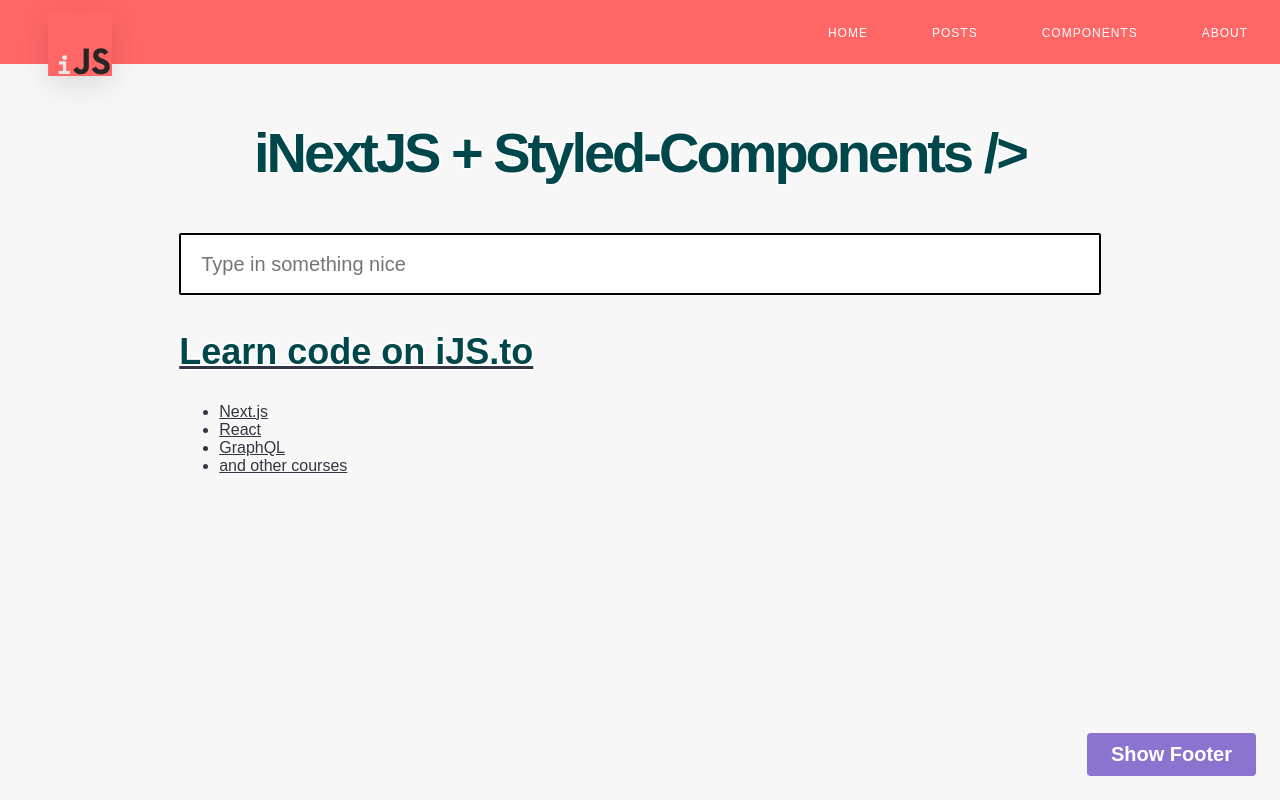
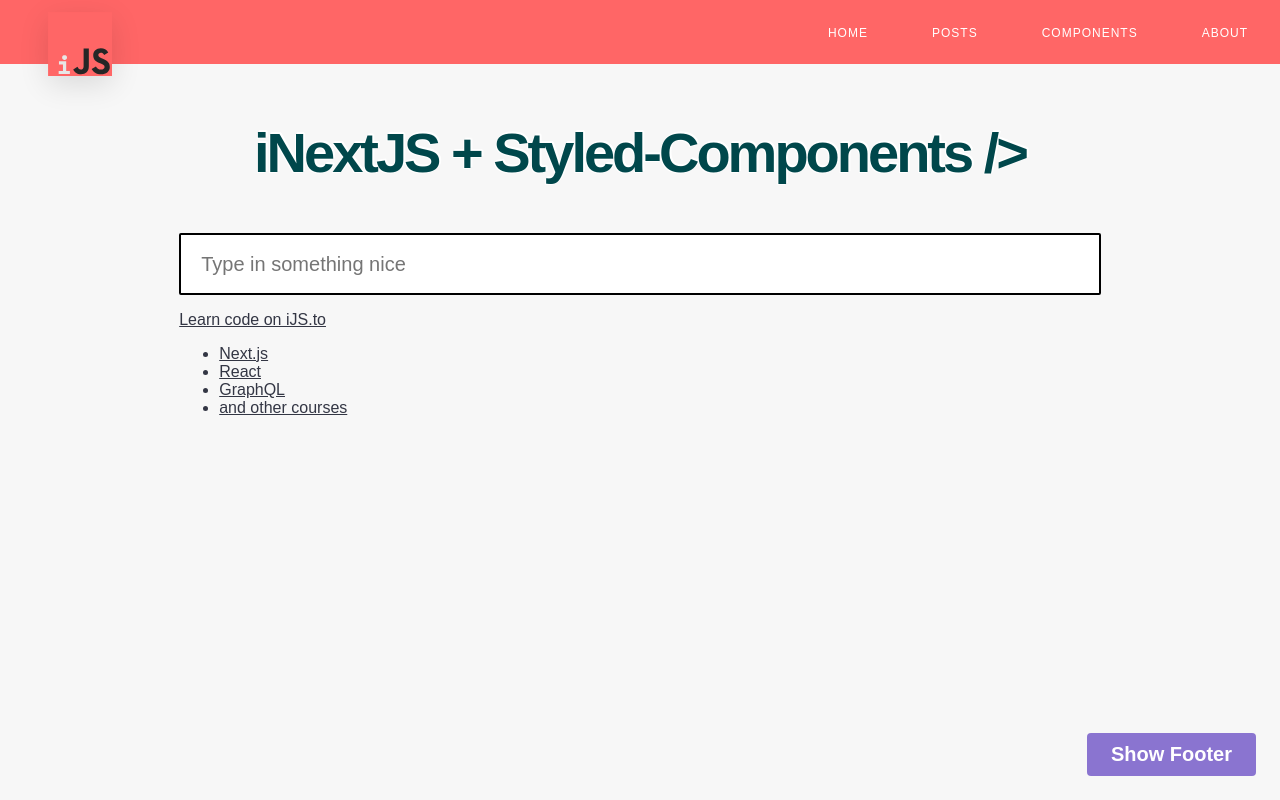
Before and after one commit to ijsto/istyled-nextjs, a Next.js app: page / in a window 1280 px wide. Built offline with nearby package versions, Linux system fonts and the light colour scheme.

Commit message:
[update] title + minor tweaks
Signed-off-by: ScottAgirs <scott@ijs.to>

```diff
--- a/components/Meta.js
+++ b/components/Meta.js
@@ -5,7 +5,7 @@ const Meta = () => {
     <>
       <Head>
         <title>
-          iStyled Next.js - Boilerplate for Next.js with Styled-Components
+          iStyled Next.js | iJS Boilerplate for Next.js with Styled-Components
         </title>
 
         <link rel="shortcut icon" href="/favicon.png" />
--- a/pages/index.js
+++ b/pages/index.js
@@ -9,19 +9,15 @@ export default () => {
 
       <input placeholder="Type in something nice" type="text" />
 
-      <a
-        href="https://ijs.to/courses/"
-        target="_blank"
-        rel="noopener noreferrer"
-      >
-        <h2>Learn code on iJS.to</h2>
+      <a href="https://ijs.to/" rel="noopener noreferrer" target="_blank">
+        <p>Learn code on iJS.to</p>
       </a>
       <ul>
         <li>
           <a
             href="https://ijs.to/courses/nextjs"
+            rel="noopener noreferrer"
             target="_blank"
-            rel="noopener noreferrer"
           >
             Next.js
           </a>
@@ -29,8 +25,8 @@ export default () => {
         <li>
           <a
             href="https://ijs.to/courses/react"
+            rel="noopener noreferrer"
             target="_blank"
-            rel="noopener noreferrer"
           >
             React
           </a>
@@ -38,8 +34,8 @@ export default () => {
         <li>
           <a
             href="https://ijs.to/courses/graphql"
+            rel="noopener noreferrer"
             target="_blank"
-            rel="noopener noreferrer"
           >
             GraphQL
           </a>
@@ -47,8 +43,8 @@ export default () => {
         <li>
           <a
             href="https://ijs.to/courses/"
+            rel="noopener noreferrer"
             target="_blank"
-            rel="noopener noreferrer"
           >
             and other courses
           </a>
```
